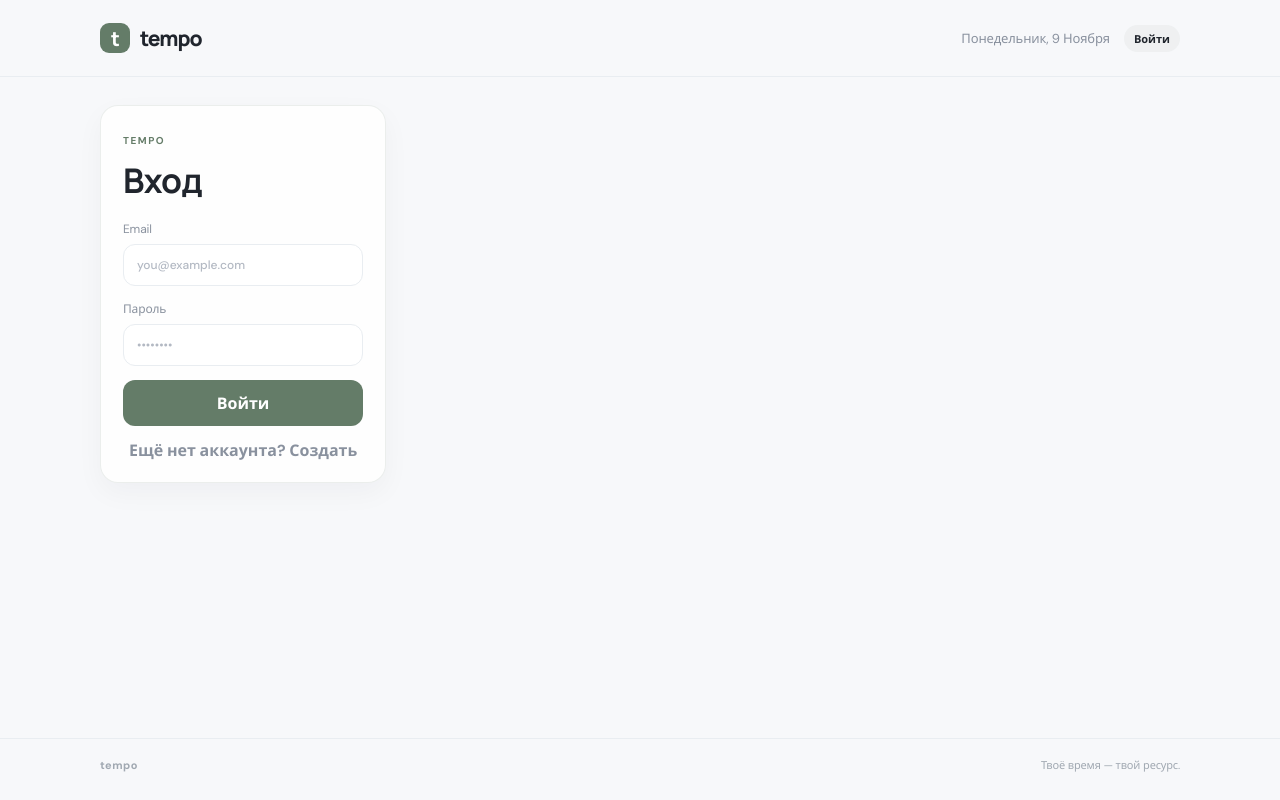
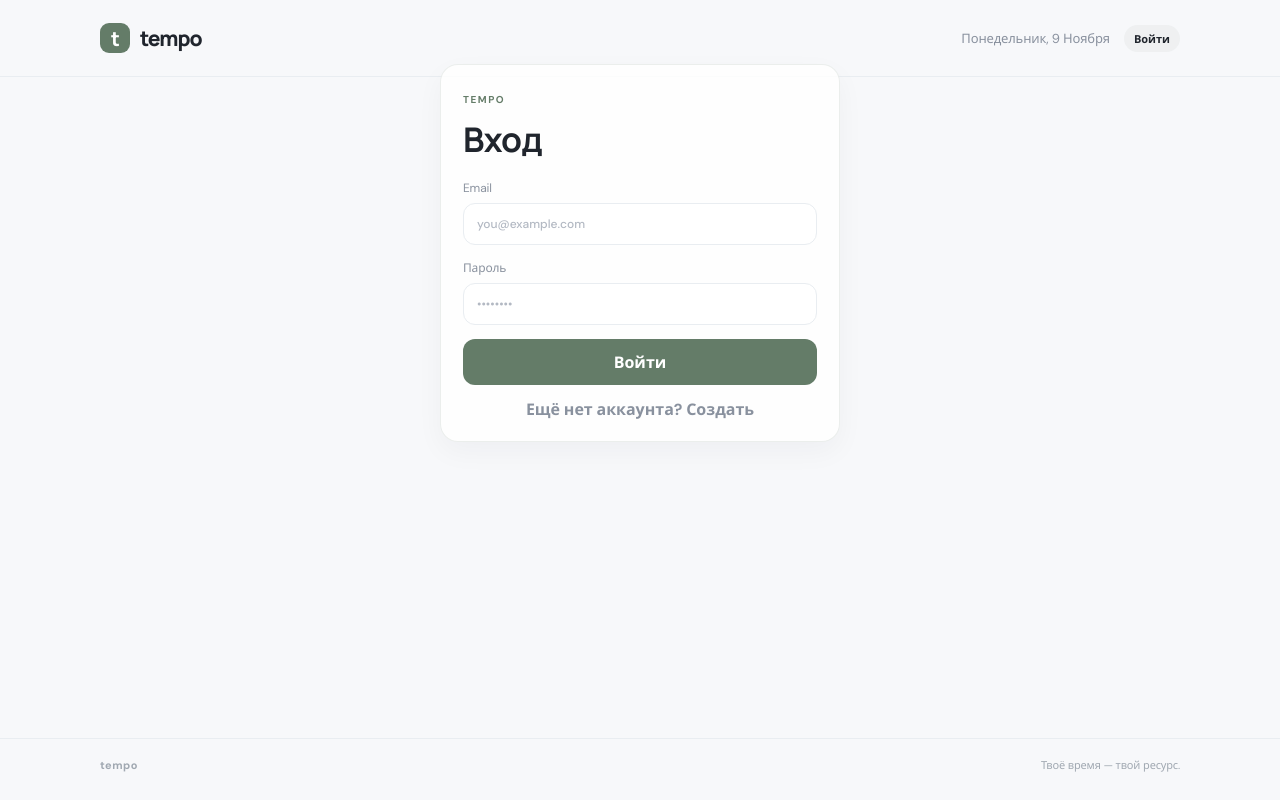
Before and after one commit to dnisanity/tempo, a Next.js app: page / in a window 1280 px wide. Built offline with nearby package versions, Linux system fonts and the light colour scheme; no server answers.

Commit message:
fix: login form layout

```diff
--- a/src/components/auth-gate/style.module.css
+++ b/src/components/auth-gate/style.module.css
@@ -1,9 +1,11 @@
 .authWrap {
   display: flex;
-  align-items: flex-start;
+  align-items: center;
   justify-content: center;
-  min-height: 72vh;
-  padding: 28px 0 0;
+  width: 100%;
+  min-height: 100%;
+  padding: 8px 0 0;
+  transform: translateY(-150px);
 }
 
 .loadingCard {
@@ -15,7 +17,7 @@
   padding: 0;
   background: transparent;
   border: 0;
-  transform: translateY(-18px);
+  transform: none;
 }
 
 .loadingCard p {
```
